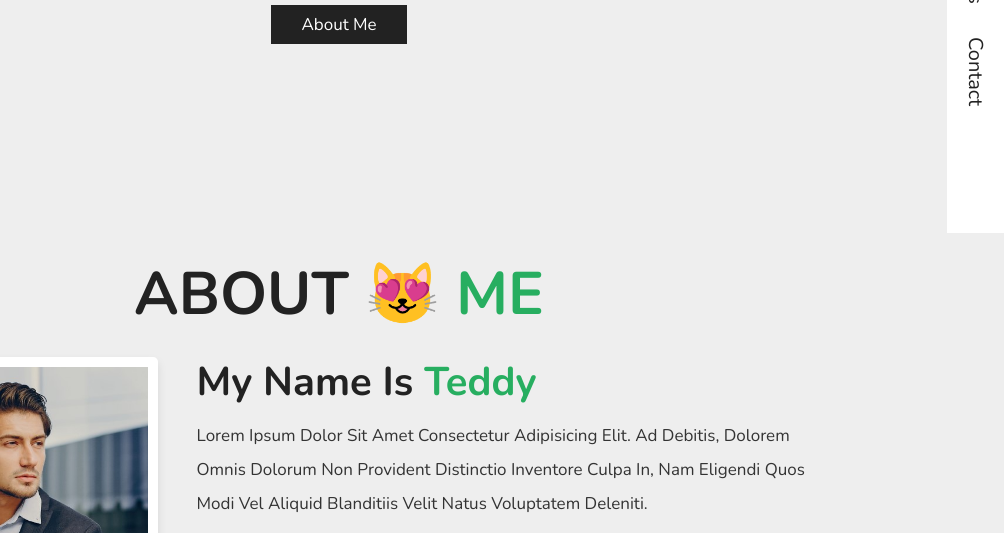
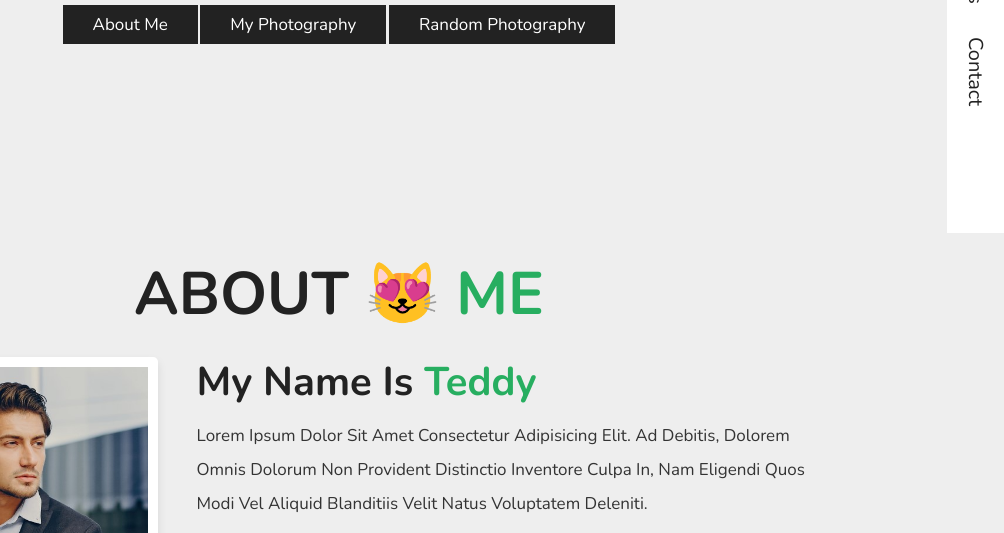
Before and after one commit to sGaglio/sGaglio.github.io, a plain HTML site: page index.html in a window 1280 px wide. Shown: the part 567-1100 px from the top of the page, without its empty margins (276-1280 px from the left). Drawn offline with nearby package versions, Linux system fonts and the light colour scheme; a script that the page names is missing.

Commit message:
Add files via upload

```diff
--- a/index.html
+++ b/index.html
@@ -36,6 +36,8 @@
         <!-- <p> i am a <span class="typing-text"> front end developer </span> </p> -->
         <p> i am a <span class="cat">😹</span></p>
         <a href="https://sgaglio.github.io/Dog/" class="btn" target="_blank">about me</a>
+        <a href="https://sgaglio.github.io/Portland/" class="btn" target="_blank">My Photography</a>
+        <a href="https://sgaglio.github.io/RandomPhotography/" class="btn" target="_blank">Random Photography</a>
     </div>
 </section>
 <!-- home section ends -->
```
